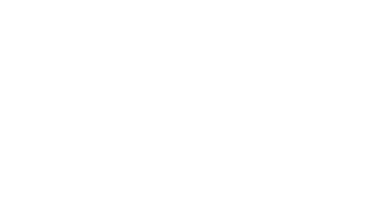
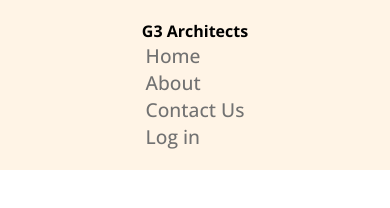
Before and after one commit to masud667/g3-architects-landing-page, a plain HTML site: page index.html in a window 390 px wide. Drawn offline with nearby package versions, Linux system fonts and the light colour scheme.

Commit message:
added header section with respensive design

```diff
--- a/index.html
+++ b/index.html
@@ -6,9 +6,18 @@
     <title>gt Architects</title>
     <link rel="stylesheet" href="style.css">
 </head>
-<body>
-    <header>
+<body class="open-sans-font">
 
+    <header class=" header primary-color-bg display-flex">
+        <div class="logo"><h1> G3 Architects</h1></div>
+        <nav class="navbar ">
+            <ul class=" nav-links display-flex">
+                <li class="nav-item"><a href="" class="nav-link text-color2">Home</a></li>
+                <li class="nav-item"><a href="" class="nav-link text-color2">About</a></li>
+                <li class="nav-item"><a href="" class="nav-link text-color2"> Contact Us</a></li>
+                <li class="nav-item"><a href="" class="nav-link text-color2"> Log in</a></li>
+            </ul>
+        </nav>
     </header>
     <main>
 
--- a/style.css
+++ b/style.css
@@ -0,0 +1,85 @@
+@import url('https://fonts.googleapis.com/css2?family=Open+Sans:ital,wght@0,300..800;1,300..800&display=swap');
+
+
+*{
+    margin: 0;
+    padding: 0;
+    box-sizing: border-box;
+}
+
+/* font*/
+.open-sans-font {
+    font-family: "Open Sans", serif;
+    font-optical-sizing: auto;
+    font-weight: 400;
+    font-style: normal;
+    font-variation-settings:
+      "wdth" 100;
+  }
+
+/* commmon Styles */
+
+.primary-btn{
+    background-color: #FF900E;
+    color: white;
+    border-radius: .5rem;
+}
+.primary-color{
+    color: #FF900E;
+}
+.primary-color-bg{
+    background-color: rgba(255, 144, 14, 0.1);
+}
+.text-color{
+   color:  #131313;
+}
+.text-color2{
+   color:  #727272;
+}
+
+.display-flex{
+    display: flex;
+}
+
+/* header seection */
+.header{
+    justify-content: space-between;
+    align-items: center;
+    padding:0 200px;
+    height: 80px;
+}
+
+.nav-item{
+    padding: 0 20px;
+    list-style: none;
+}
+.nav-link{
+    font-size: 1.2rem;
+    text-decoration: none;
+    font-weight: 500;
+}
+
+
+
+/* Responsive Css */
+
+@media screen and (max-width:576px){
+    .header,
+    .nav-links{
+        flex-direction:column;
+
+    }
+    .header{
+        padding: 20px 0;
+        height: auto;
+    }
+    .logo h1{
+        font-size: 1rem;
+    }
+}
+
+@media screen and (min-width:577px) and (max-width:920px) {
+    .header{
+        padding: 0 100px;
+    }
+}
```
